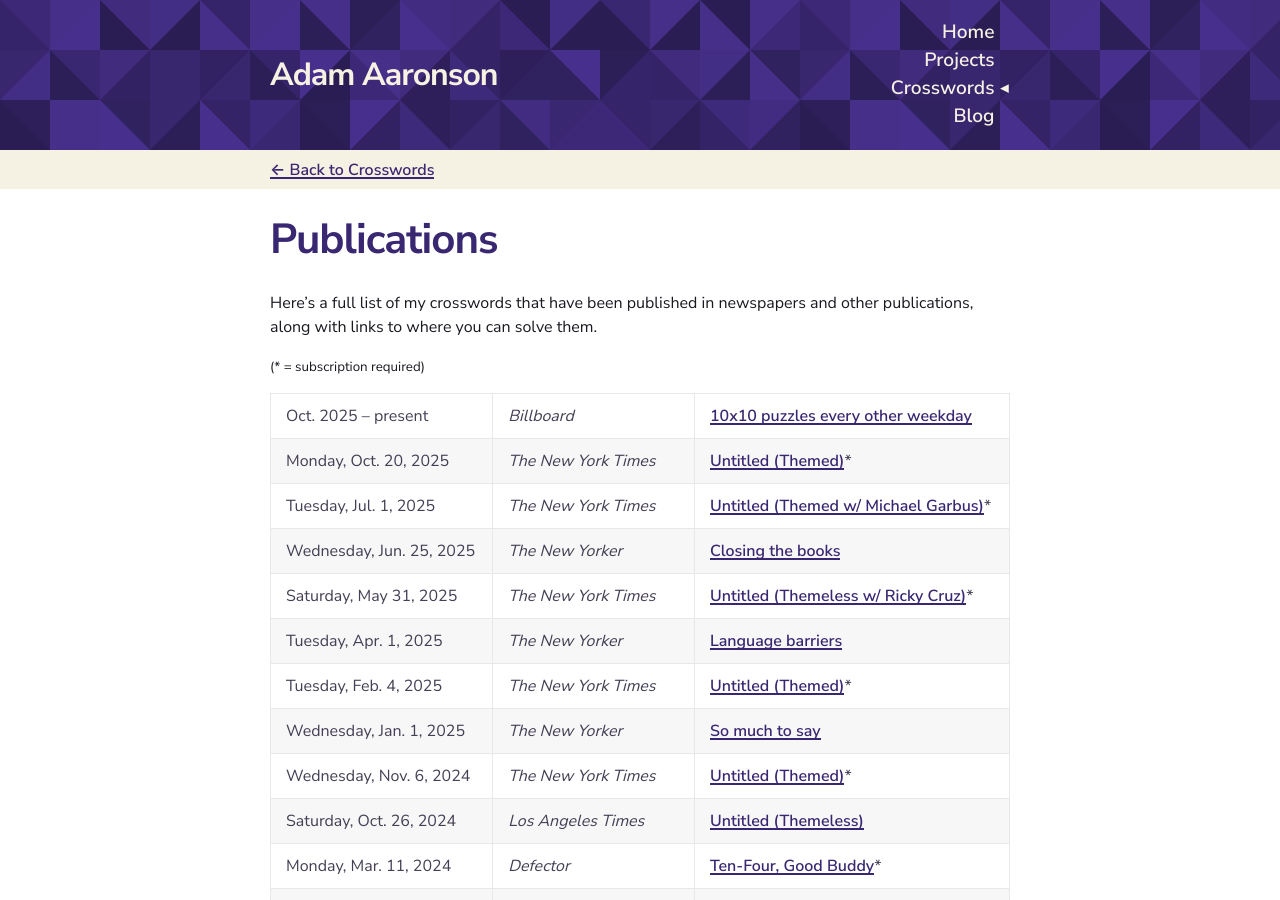
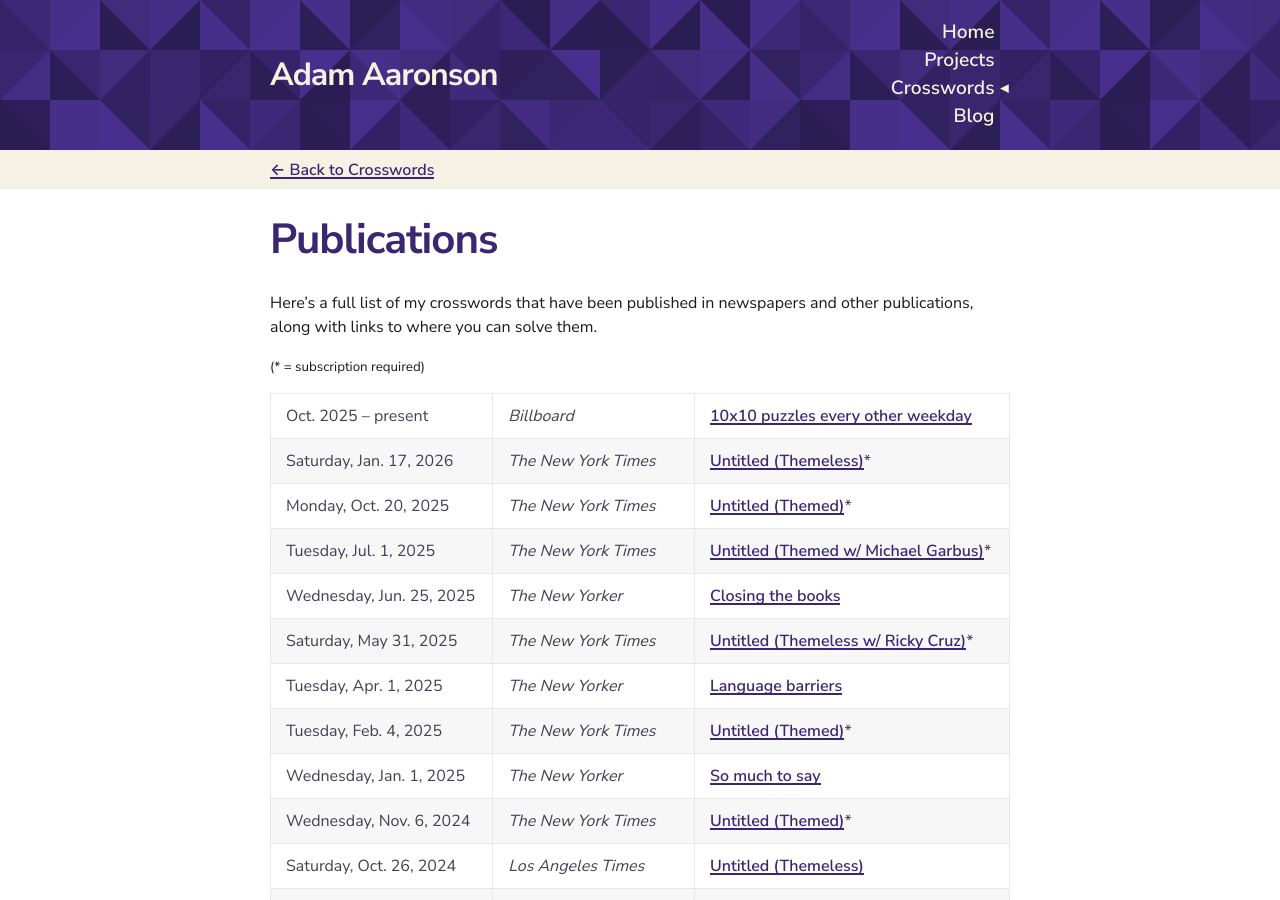
Before and after one commit to adamaaronson/adamaaronson.github.io, a Jekyll site: the page built from publications.md, in a window 1280 px wide and 900 px high. Built offline with Jekyll 4.4.1, drawn with Linux system fonts in a browser that asks for light colours.

Commit message:
Add new NYT

```diff
--- a/publications.md
+++ b/publications.md
@@ -10,6 +10,7 @@
 <small>(\* = subscription required)</small>
 
 Oct. 2025 – present | _Billboard_ | [10x10 puzzles every other weekday](https://www.billboard.com/author/adam-aaronson/)
+Saturday, Jan. 17, 2026 | _The New York Times_ | [Untitled (Themeless)](https://www.nytimes.com/crosswords/game/daily/2026/01/17)\*
 Monday, Oct. 20, 2025 | _The New York Times_ | [Untitled (Themed)](https://www.nytimes.com/crosswords/game/daily/2025/10/20)\*
 Tuesday, Jul. 1, 2025 | _The New York Times_ | [Untitled (Themed w/ Michael Garbus)](https://www.nytimes.com/crosswords/game/daily/2025/07/01)\*
 Wednesday, Jun. 25, 2025 | _The New Yorker_ | [Closing the books](https://www.newyorker.com/puzzles-and-games-dept/crossword/2025/06/25)
@@ -83,12 +84,12 @@
 
 #### Miscellaneous press
 
--   [How Gen Z Made the Crossword Their Own](https://www.nytimes.com/2024/04/13/style/gen-z-crosswords.html?unlocked_article_code=1.kE0.wEmA.LkqRVprqqULb&smid=url-share) (_The New York Times_, Apr. 13, 2024)
+- [How Gen Z Made the Crossword Their Own](https://www.nytimes.com/2024/04/13/style/gen-z-crosswords.html?unlocked_article_code=1.kE0.wEmA.LkqRVprqqULb&smid=url-share) (_The New York Times_, Apr. 13, 2024)
 
--   [They're clued in: UI trio's puzzle published in New York Times](https://www.news-gazette.com/news/local/university-illinois/theyre-clued-in-ui-trios-puzzle-published-in-new-york-times/article_401e370b-d7c1-5fd3-b3ea-201615a2a4a9.html) (_The News-Gazette_, Feb. 9, 2022)
+- [They're clued in: UI trio's puzzle published in New York Times](https://www.news-gazette.com/news/local/university-illinois/theyre-clued-in-ui-trios-puzzle-published-in-new-york-times/article_401e370b-d7c1-5fd3-b3ea-201615a2a4a9.html) (_The News-Gazette_, Feb. 9, 2022)
 
--   [IL Teen Creates NYT Crosswords](https://will.illinois.edu/21stshow/story/il-teen-creates-nyt-crosswords) (Illinois Public Media's _The 21st Show_, Nov. 12, 2020)
+- [IL Teen Creates NYT Crosswords](https://will.illinois.edu/21stshow/story/il-teen-creates-nyt-crosswords) (Illinois Public Media's _The 21st Show_, Nov. 12, 2020)
 
--   [The puzzle maker](https://las.illinois.edu/news/2020-04-13/puzzle-maker) (_Illinois LAS News_, Apr. 13, 2020)
+- [The puzzle maker](https://las.illinois.edu/news/2020-04-13/puzzle-maker) (_Illinois LAS News_, Apr. 13, 2020)
 
--   [Illinois student's puzzle to appear in The New York Times](https://news.illinois.edu/view/6367/805278) (_Illinois News Bureau_, Jan. 2, 2020)
+- [Illinois student's puzzle to appear in The New York Times](https://news.illinois.edu/view/6367/805278) (_Illinois News Bureau_, Jan. 2, 2020)
```
